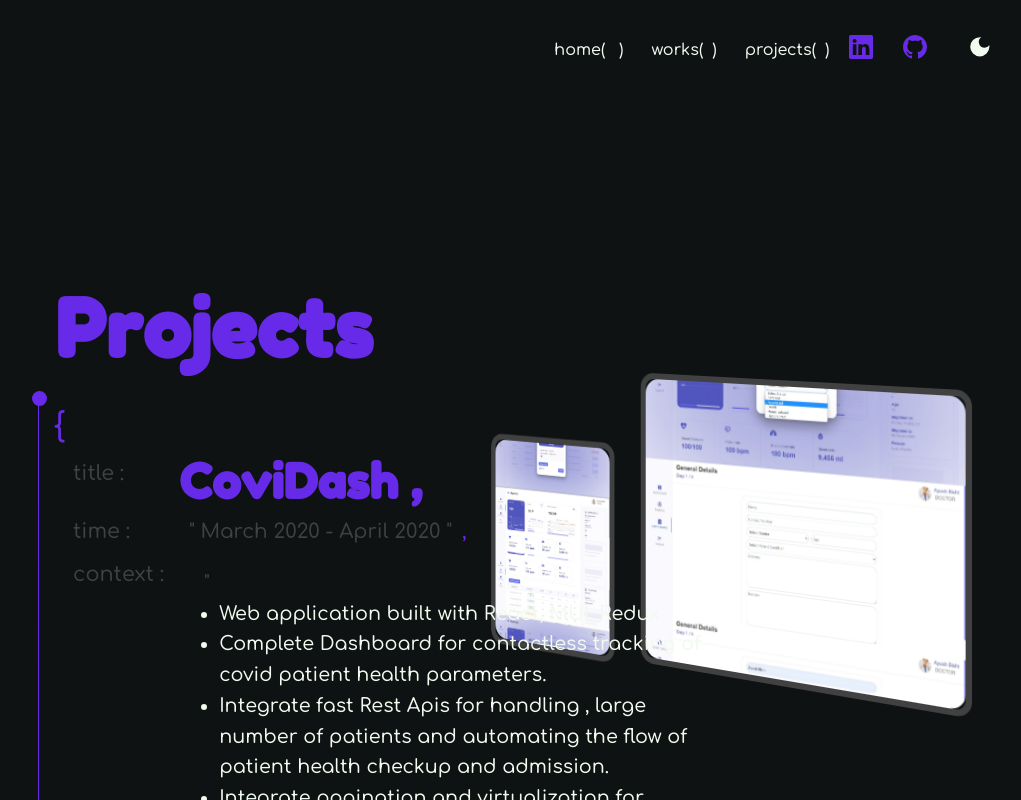
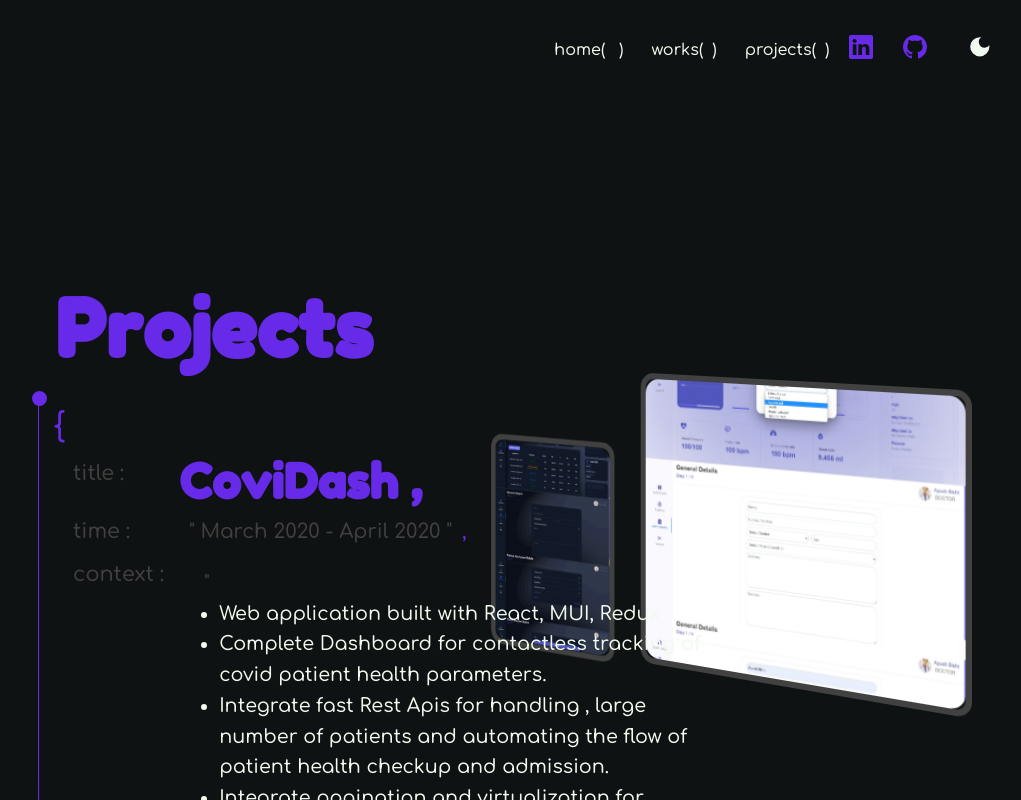
Before and after one commit to ayushbisht2001/Portfolio, a React (Create React App) app: page /projects in a window 1280 px wide. Shown: the top 800 px of the page, without its empty margins (237-1258 px from the left). Built offline with nearby package versions, Linux system fonts and the light colour scheme.

Commit message:
dark theme

```diff
--- a/src/utility/data/projects.js
+++ b/src/utility/data/projects.js
@@ -30,7 +30,7 @@ export const ProjectList = [
     frame: [
       { type: "xl", src: "coviDash.jpeg", isAnimate: true },
       { type: "md", src: "pypaint.png" },
-      { type: "sm", src: "coviDash.jpeg", isAnimate: true },
+      { type: "sm", src: "coviDashDark.jpeg", isAnimate: true },
     ],
   },
   {
```
Also changed, not shown: public/assets/images/projects/coviDashDark.jpeg (added).
